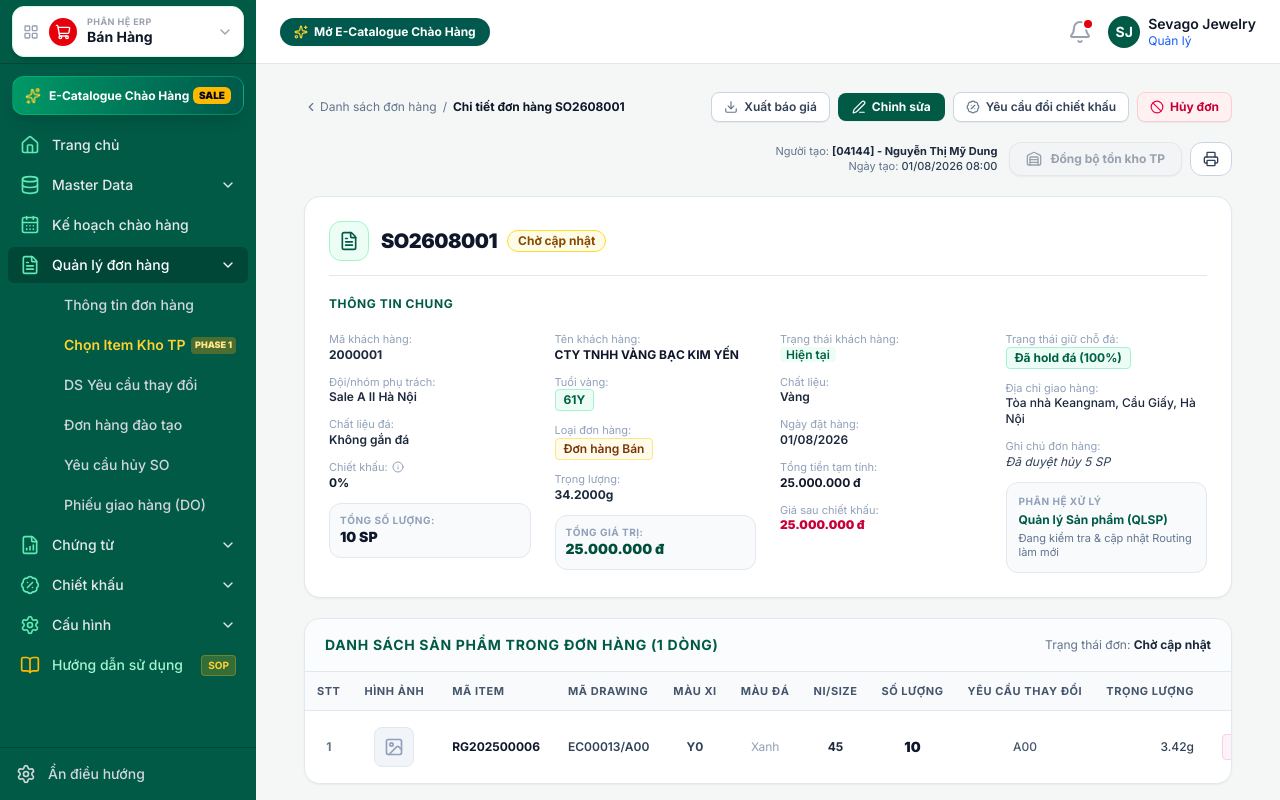
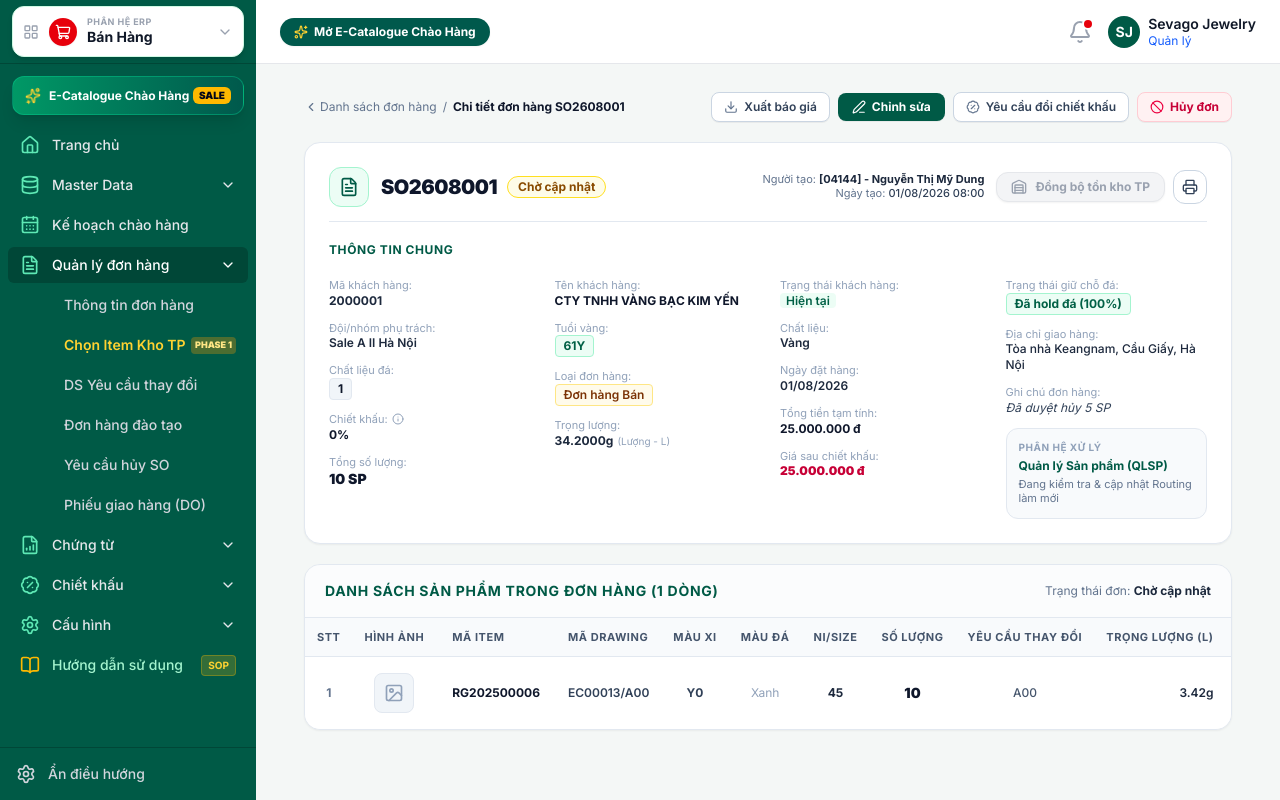
Before and after one commit to midumidu1213-collab/order-prototype, a Next.js app: page /orders/1 in a window 1280 px wide. Built offline with nearby package versions, Linux system fonts and the light colour scheme.

Commit message:
feat(ui): move creator/sync buttons to card header, change stone material to 1, change weights to L (Luong), remove total 28M box, and add BOM/Routing status column

```diff
--- a/src/app/orders/[id]/page.js
+++ b/src/app/orders/[id]/page.js
@@ -193,21 +193,38 @@ export default function OrderDetailPage({ params }) {
         </div>
       </div>
 
-      {/* THÔNG TIN NGƯỜI TẠO & HÀNG NÚT NGHIỆP VỤ ĐỒNG BỘ KHO */}
-      <div className="flex flex-col sm:flex-row sm:items-center justify-end gap-3 text-xs">
-        <div className="text-right text-slate-500 text-[11px]">
+      {/* CARD THÔNG TIN CHUNG: ĐẦY ĐỦ 100% CÁC TRƯỜNG NHƯ ẢNH CHỤP */}
+      <div className="bg-white rounded-2xl p-6 border border-slate-200 shadow-xs space-y-5">
+
+        {/* Header khối thông tin đơn hàng (Đã bê cụm Người tạo, Ngày tạo, Nút Đồng bộ tồn kho TP xuống đây) */}
+        <div className="flex flex-col lg:flex-row lg:items-center justify-between gap-4 border-b border-slate-200 pb-3.5">
+          <div className="flex items-center space-x-3">
+            <div className="w-10 h-10 rounded-xl bg-emerald-50 border border-emerald-200 flex items-center justify-center shrink-0">
+              <FileText className="h-5 w-5 text-[#005a46]" />
+            </div>
+            <div className="flex items-center space-x-2.5">
+              <h2 className="text-xl font-black text-slate-900 font-mono tracking-tight">{order.code}</h2>
+              <span className="px-2.5 py-0.5 rounded-full text-xs font-bold border border-yellow-300 text-yellow-800 bg-yellow-50">
+                {order.status}
+              </span>
+            </div>
+          </div>
+
+          {/* Cụm Người tạo, Ngày tạo, Nút Đồng bộ tồn kho TP và Nút In */}
+          <div className="flex flex-wrap items-center gap-3">
+            <div className="text-right text-slate-500 text-[11px] leading-tight">
               <div>Người tạo: <strong className="text-slate-800">{order.creator || "[04144] - Nguyễn Thị Mỹ Dung"}</strong></div>
               <div>Ngày tạo: <span className="font-medium text-slate-700">{order.createdAt || "04/10/2026 06:38"}</span></div>
             </div>
 
             <div className="flex items-center space-x-2">
-          {/* NÚT ĐỒNG BỘ TỒN KHO THÀNH PHẨM (Kèm badge số lượng mặt hàng khớp) */}
+              {/* Nút Đồng bộ tồn kho TP */}
               <div className="relative group">
                 <button
                   type="button"
                   onClick={handleTriggerSync}
                   disabled={!isSyncAllowed}
-              className={`px-4 py-2 rounded-xl text-xs font-bold shadow-xs flex items-center space-x-2 transition-all cursor-pointer ${
+                  className={`px-3.5 py-1.5 rounded-xl text-xs font-bold shadow-xs flex items-center space-x-2 transition-all cursor-pointer ${
                     isSyncAllowed
                       ? "bg-[#005a46] hover:bg-[#004737] text-white ring-2 ring-emerald-400/40"
                       : "bg-gray-100 text-gray-400 border border-gray-200 cursor-not-allowed"
@@ -222,7 +239,6 @@ export default function OrderDetailPage({ params }) {
                   )}
                 </button>
 
-            {/* Tooltip nếu ở trạng thái không cho phép */}
                 {!isSyncAllowed && (
                   <div className="absolute right-0 top-full mt-1.5 hidden group-hover:flex flex-col w-64 p-2 bg-slate-900 text-white text-[11px] rounded-lg shadow-lg z-30">
                     <span className="font-bold text-amber-400 flex items-center mb-0.5">
@@ -233,26 +249,9 @@ export default function OrderDetailPage({ params }) {
                 )}
               </div>
 
-          <button className="px-3 py-2 border border-slate-300 rounded-xl text-xs font-medium text-slate-700 bg-white hover:bg-slate-50">
+              <button className="p-2 border border-slate-300 rounded-xl text-xs font-medium text-slate-700 bg-white hover:bg-slate-50 cursor-pointer" title="In đơn hàng">
                 <Printer className="h-4 w-4" />
               </button>
-        </div>
-      </div>
-
-      {/* CARD THÔNG TIN CHUNG: ĐẦY ĐỦ 100% CÁC TRƯỜNG NHƯ ẢNH CHỤP */}
-      <div className="bg-white rounded-2xl p-6 border border-slate-200 shadow-xs space-y-5">
-
-        {/* Header khối thông tin đơn hàng */}
-        <div className="flex items-center justify-between border-b border-slate-200 pb-3.5">
-          <div className="flex items-center space-x-3">
-            <div className="w-10 h-10 rounded-xl bg-emerald-50 border border-emerald-200 flex items-center justify-center shrink-0">
-              <FileText className="h-5 w-5 text-[#005a46]" />
-            </div>
-            <div className="flex items-center space-x-2.5">
-              <h2 className="text-xl font-black text-slate-900 font-mono tracking-tight">{order.code}</h2>
-              <span className="px-2.5 py-0.5 rounded-full text-xs font-bold border border-yellow-300 text-yellow-800 bg-yellow-50">
-                {order.status}
-              </span>
             </div>
           </div>
         </div>
@@ -264,7 +263,7 @@ export default function OrderDetailPage({ params }) {
           </span>
         </div>
 
-        {/* LƯỚI THÔNG TIN CHI TIẾT (Đã tinh gọn, loại bỏ thông tin thừa và bê Tổng SL, Tổng Giá Trị vào) */}
+        {/* LƯỚI THÔNG TIN CHI TIẾT (Đã tinh gọn, loại bỏ thông tin thừa và chuẩn hóa theo Chị đẹp) */}
         <div className="grid grid-cols-1 sm:grid-cols-2 lg:grid-cols-4 gap-x-6 gap-y-3.5 text-xs">
 
           {/* CỘT 1 */}
@@ -279,7 +278,7 @@ export default function OrderDetailPage({ params }) {
             </div>
             <div>
               <span className="text-slate-400 text-[11px] block">Chất liệu đá:</span>
-              <span className="font-semibold text-slate-800">{order.stoneMaterial || "Không gắn đá"}</span>
+              <span className="font-bold text-slate-900 bg-slate-100 px-2 py-0.5 rounded border border-slate-200 inline-block font-mono">1</span>
             </div>
             <div>
               <span className="text-slate-400 text-[11px] block flex items-center">
@@ -287,9 +286,8 @@ export default function OrderDetailPage({ params }) {
               </span>
               <span className="font-bold text-slate-900">{order.discount || "0%"}</span>
             </div>
-            {/* Bê Tổng số lượng xuống thành thông tin chung */}
-            <div className="p-2.5 bg-slate-50 rounded-xl border border-slate-200">
-              <span className="text-slate-400 text-[10px] uppercase font-bold tracking-wider block">Tổng số lượng:</span>
+            <div>
+              <span className="text-slate-400 text-[11px] block">Tổng số lượng:</span>
               <span className="font-mono font-black text-slate-900 text-sm">{order.qty} SP</span>
             </div>
           </div>
@@ -314,12 +312,8 @@ export default function OrderDetailPage({ params }) {
             </div>
             <div>
               <span className="text-slate-400 text-[11px] block">Trọng lượng:</span>
-              <span className="font-mono font-bold text-slate-800">{order.weight || "408.0000g"}</span>
-            </div>
-            {/* Bê Tổng giá trị xuống thành thông tin chung */}
-            <div className="p-2.5 bg-slate-50 rounded-xl border border-slate-200">
-              <span className="text-slate-400 text-[10px] uppercase font-bold tracking-wider block">Tổng giá trị:</span>
-              <span className="font-mono font-black text-emerald-900 text-sm">{order.total} đ</span>
+              <span className="font-mono font-bold text-slate-800">{order.weight || "408.0000L"}</span>
+              <span className="text-[10px] text-slate-400 ml-1">(Lượng - L)</span>
             </div>
           </div>
 
@@ -426,9 +420,10 @@ export default function OrderDetailPage({ params }) {
                 <th className="px-3 py-3 text-center">Ni/Size</th>
                 <th className="px-3 py-3 text-center font-bold">Số lượng</th>
                 <th className="px-3 py-3 text-center">Yêu cầu thay đổi</th>
-                <th className="px-3 py-3 text-right">Trọng lượng</th>
+                <th className="px-3 py-3 text-right">Trọng lượng (L)</th>
                 <th className="px-4 py-3 text-right">Đơn giá</th>
                 <th className="px-3 py-3 text-center">Ghi chú</th>
+                <th className="px-3 py-3 text-center whitespace-nowrap min-w-[130px]">Trạng thái BOM/Routing</th>
                 <th className="px-4 py-3 text-center w-36">Tác vụ Kho TP</th>
                 <th className="px-3 py-3 text-center w-14">Thao tác</th>
               </tr>
@@ -495,9 +490,9 @@ export default function OrderDetailPage({ params }) {
                       {item.changeReq || "A00"}
                     </td>
 
-                    {/* Trọng lượng */}
-                    <td className="px-3 py-3.5 text-right font-mono text-slate-700 font-medium">
-                      {item.weight || "0.5000g"}
+                    {/* Trọng lượng (Đơn vị tính là Lượng - L) */}
+                    <td className="px-3 py-3.5 text-right font-mono text-slate-800 font-semibold">
+                      {item.weight || "0.5000L"}
                     </td>
 
                     {/* Đơn giá (Background hồng chữ tím chuẩn như ảnh của Chị đẹp) */}
@@ -510,6 +505,19 @@ export default function OrderDetailPage({ params }) {
                     {/* Ghi chú */}
                     <td className="px-3 py-3.5 text-center text-slate-400">
                       {item.note || "---"}
+                    </td>
+
+                    {/* Trạng thái BOM/Routing (Thêm mới theo chỉ đạo của Chị đẹp) */}
+                    <td className="px-3 py-3.5 text-center whitespace-nowrap">
+                      {item.routingStatus === "Chờ Routing mới" ? (
+                        <span className="px-2 py-0.5 rounded-full text-[10px] font-bold bg-amber-100 text-amber-900 border border-amber-300 inline-block">
+                          Chờ Routing mới
+                        </span>
+                      ) : (
+                        <span className="px-2 py-0.5 rounded-full text-[10px] font-bold bg-emerald-100 text-emerald-800 border border-emerald-300 inline-block">
+                          {item.routingStatus || "Đủ BOM/Routing"}
+                        </span>
+                      )}
                     </td>
 
                     {/* Tác vụ Kho TP: Chỉ hiển thị nút đồng bộ kho cho item trùng với item trong kho */}
--- a/src/data/ordersData.js
+++ b/src/data/ordersData.js
@@ -21,7 +21,7 @@ export const INITIAL_ORDERS = [
     type: "Đơn hàng Gia công",
     date: "04/10/2026",
     correspondingCode: "NED", // Mã tương ứng
-    weight: "408.0000g",
+    weight: "408.0000L",
     tempTotal: "130.000.000", // Tổng tiền tạm tính
     discount: "0%",
     finalPrice: "127,775,000", // Giá sau chiết khấu
@@ -46,9 +46,10 @@ export const INITIAL_ORDERS = [
         size: "---",
         qty: 100,
         changeReq: "A00",
-        weight: "0.5000g",
+        weight: "0.5000L",
         unitPrice: 195000,
         note: "---",
+        routingStatus: "Đủ BOM/Routing",
         sourceType: "NEW_PRODUCTION",
         qtyFromStock: 0,
         qtyNewProduction: 100
@@ -63,9 +64,10 @@ export const INITIAL_ORDERS = [
         size: "NNU - 015",
         qty: 100,
         changeReq: "A00",
-        weight: "0.4500g",
+        weight: "0.4500L",
         unitPrice: 150000,
         note: "---",
+        routingStatus: "Chờ Routing mới",
         sourceType: "NEW_PRODUCTION",
         qtyFromStock: 0,
         qtyNewProduction: 100
@@ -80,9 +82,10 @@ export const INITIAL_ORDERS = [
         size: "NNU - 013",
         qty: 100,
         changeReq: "A00",
-        weight: "1.1000g",
+        weight: "1.1000L",
         unitPrice: 455000,
         note: "---",
+        routingStatus: "Đủ BOM/Routing",
         sourceType: "NEW_PRODUCTION",
         qtyFromStock: 0,
         qtyNewProduction: 100
@@ -97,9 +100,10 @@ export const INITIAL_ORDERS = [
         size: "VT - 048",
         qty: 100,
         changeReq: "A00",
-        weight: "0.5000g",
+        weight: "0.5000L",
         unitPrice: 170000,
         note: "---",
+        routingStatus: "Đủ BOM/Routing",
         sourceType: "NEW_PRODUCTION",
         qtyFromStock: 0,
         qtyNewProduction: 100
@@ -114,9 +118,10 @@ export const INITIAL_ORDERS = [
         size: "---",
         qty: 100,
         changeReq: "A00",
-        weight: "1.5000g",
+        weight: "1.5000L",
         unitPrice: 335000,
         note: "---",
+        routingStatus: "Đủ BOM/Routing",
         sourceType: "NEW_PRODUCTION",
         qtyFromStock: 0,
         qtyNewProduction: 100
```
Lines whose indentation alone changed are shown as unchanged.
